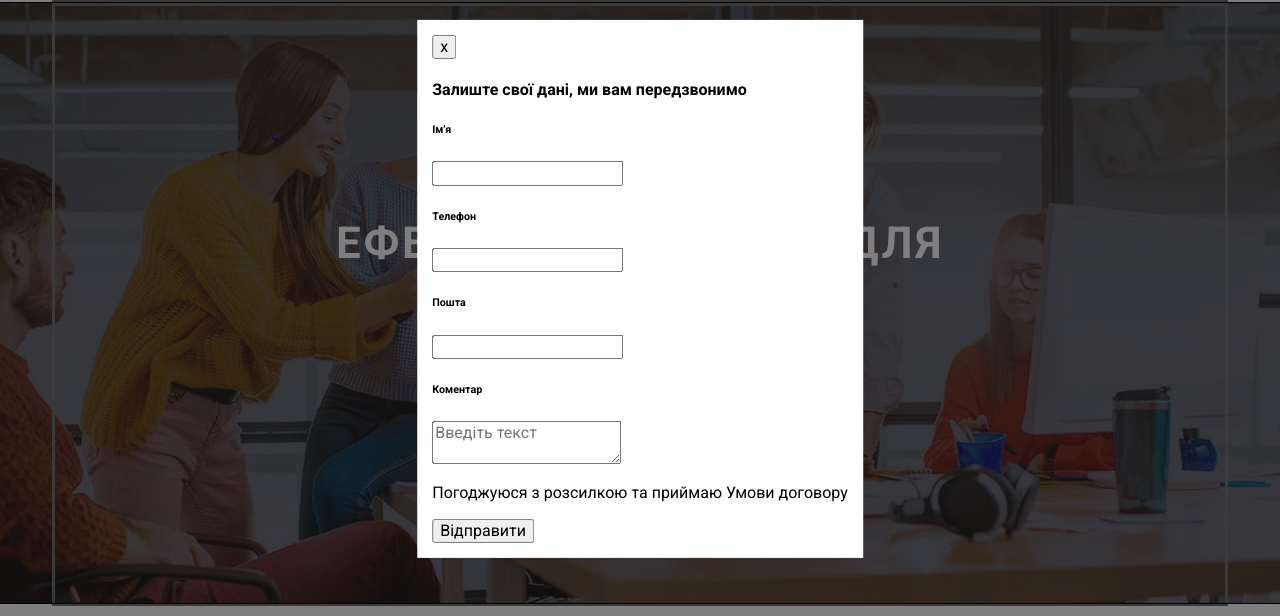
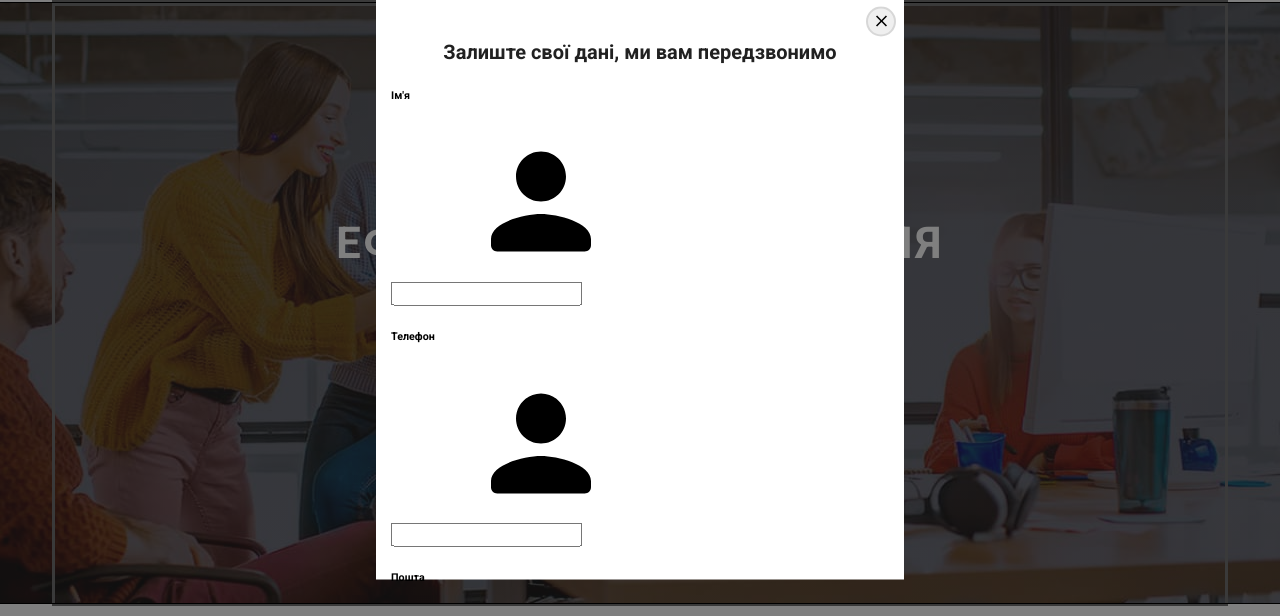
Before and after one commit to fox-tech17/WebStudio1, a plain HTML site: page index.html in a window 1280 px wide. Both pictures are taken after a click on the button "Замовити послугу". Shown: the part 111-727 px from the top of the page. Drawn offline with nearby package versions, Linux system fonts and the light colour scheme.

Commit message:
started window formatting

```diff
--- a/index.html
+++ b/index.html
@@ -86,12 +86,18 @@
         </button>
         <div class="backdrop is-hidden" data-modal>
           <div class="modal">
-            <button class="close-modal" data-modal-close>x</button>
-            <h4 class="pop-up-tittle">
+            <button class="close-modal" data-modal-close>
+              <svg class="close">
+              <use href="images/symbol-defs.svg#icon-cross"></use>
+            </svg></button>
+            <h4 class="pop-up-title">
               Залиште свої дані, ми вам передзвонимо
             </h4>
             <form class="pop-up-form">
               <h6 class="form-sub-ttl">Ім'я</h6>
+              <div class="form-outline"><svg class="form-icon">
+                <use href="images/symbol-defs.svg#icon-person"></use>
+              </svg>
               <label class="form-box">
                 <div class="person-icon"></div>
                 <input
@@ -102,16 +108,25 @@
                   pattern="^[a-zA-Z]+\s[a-zA-Z]+$"
                 />
               </label>
+            </div>
               <h6 class="form-sub-ttl">Телефон</h6>
+              <div class="form-outline"><svg class="form-icon">
+                <use href="images/symbol-defs.svg#icon-person"></use>
+              </svg>
               <label class="form-box">
                 <div class="phone-icon"></div>
                 <input class="your-name" type="tel" required minlength="5" />
               </label>
+            </div>
               <h6 class="form-sub-ttl">Пошта</h6>
+              <div class="form-outline"><svg class="form-icon">
+                <use href="images/symbol-defs.svg#icon-person"></use>
+              </svg>
               <label class="form-box">
                 <div class="envelope-icon"></div>
                 <input class="your-email" type="email" required minlength="5" />
               </label>
+            </div>
               <h6 class="form-sub-ttl">Коментар</h6>
               <div class="form-box">
                 <textarea
@@ -122,10 +137,10 @@
               </div>
             </form>
             <div class="bot-txt">
-              <p class="txr">
-                Погоджуюся з розсилкою та приймаю
+              <input class="checkbox" type="checkbox"/>
+                <p class="txt">Погоджуюся з розсилкою та приймаю
                 <a class="txt-link">Умови договору</a>
-              </p>
+                </p>
             </div>
             <button class="btn">Відправити</button>
           </div>
--- a/style.css
+++ b/style.css
@@ -14,6 +14,7 @@
   --footer-cont-color: rgba(255, 255, 255, 0.6);
   --ft-socials-color: rgba(255, 255, 255, 0.1);
   --overlay-color: rgba(47, 48, 58, 0.8);
+  --light-black-color: rgba(0, 0, 0, 0.1)
 }
 
 .container {
@@ -203,11 +204,52 @@ body {
   position: absolute;
   top: 50%;
   left: 50%;
-  min-width: 400px;
-  min-height: 300px;
+  width: 528px;
+  height: 581px;
   padding: 15px;
   background-color: white;
   transform: translate(-50%, -50%);
+}
+
+.close-modal {
+  width: 30px;
+  height: 30px;
+
+  border: 2px solid var(--light-black-color);
+  border-radius: 50%;
+
+  position: fixed;
+  top: 0;
+  right: 0;
+
+  margin-top: 8px;
+  margin-right: 8px;
+  margin-bottom: 3px;
+  padding: 0;
+
+  justify-content: center;
+  align-items: center;
+
+}
+
+.close {
+  width: 18px;
+  height: 18px;
+  fill: var(--BLetters-color);
+
+  justify-content: center;
+  align-items: center;
+
+  margin-top: 4px;
+}
+
+.pop-up-title {
+  font-size: 20px;
+  font-weight: 700;
+  color: var(--DGLetters-color);
+
+  text-align: center;
+
 }
 
 .chars {
```
